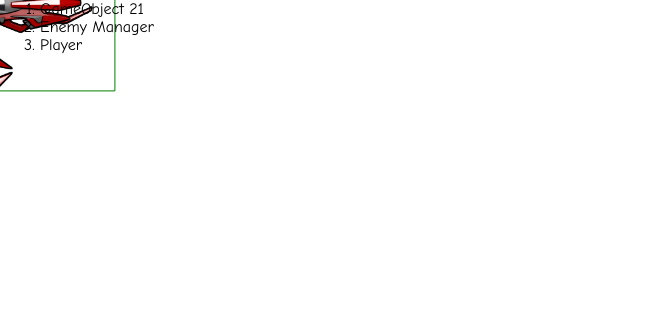
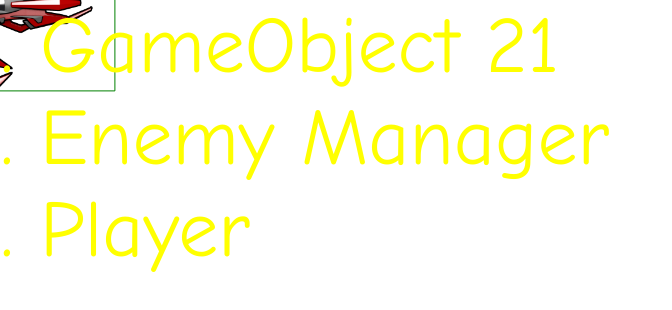
Before and after one commit to Mannilie/web_game_framework, a plain HTML site: page index.html in a window 1280 px wide. Shown: the whole page, without its empty margins (0-672 px from the left). Drawn offline with Linux system fonts and the light colour scheme.

Commit message:
Made Text 500% larger, and made it yellow Text is still Comic Sans MS

```diff
--- a/css/style.css
+++ b/css/style.css
@@ -34,4 +34,6 @@ ul
     left: 0;
     list-style-type: decimal;
     font-family: 'Comic Sans MS';
+    font-size: 500%;
+    color: yellow;
 }
```
